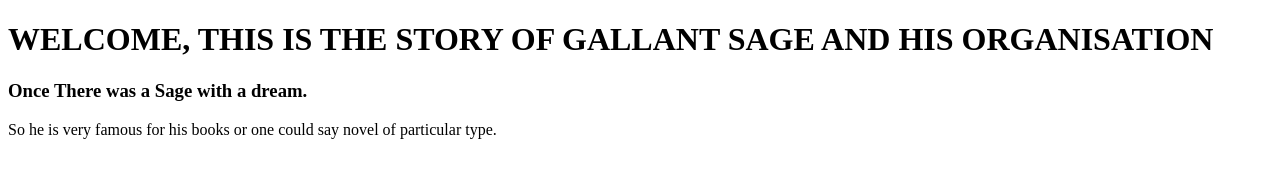
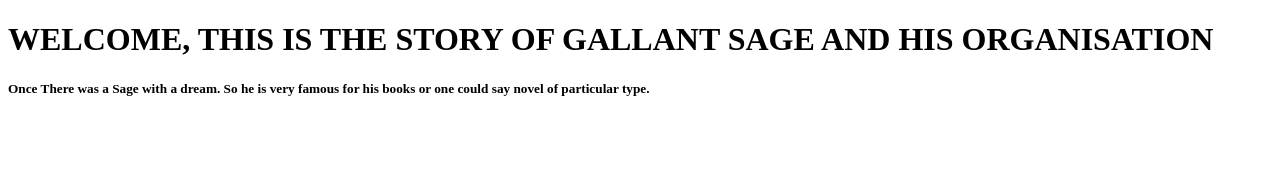
Before and after one commit to xii-vi/Rohit-Abhishek, a plain HTML site: page index.html in a window 1280 px wide. Drawn offline with Linux system fonts and the light colour scheme.

Commit message:
style : chnage the looks

```diff
--- a/index.html
+++ b/index.html
@@ -4,11 +4,11 @@
     <meta charset="UTF-8">
     <meta http-equiv="X-UA-Compatible" content="IE=edge">
     <meta name="viewport" content="width=device-width, initial-scale=1.0">
-    <title>WHAT IF?</title>
+    <title >WHAT IF?</title>
 </head>
 <body>
     <H1>WELCOME, THIS IS THE STORY OF GALLANT SAGE AND HIS ORGANISATION</H1>
-    <h3> Once There was a Sage with a dream.</h3>
-    So he is very famous for his books or one could say novel of particular type.
+    <h5> Once There was a Sage with a dream.
+    So he is very famous for his books or one could say novel of particular type.</h5>
 </body>
 </html>
```
